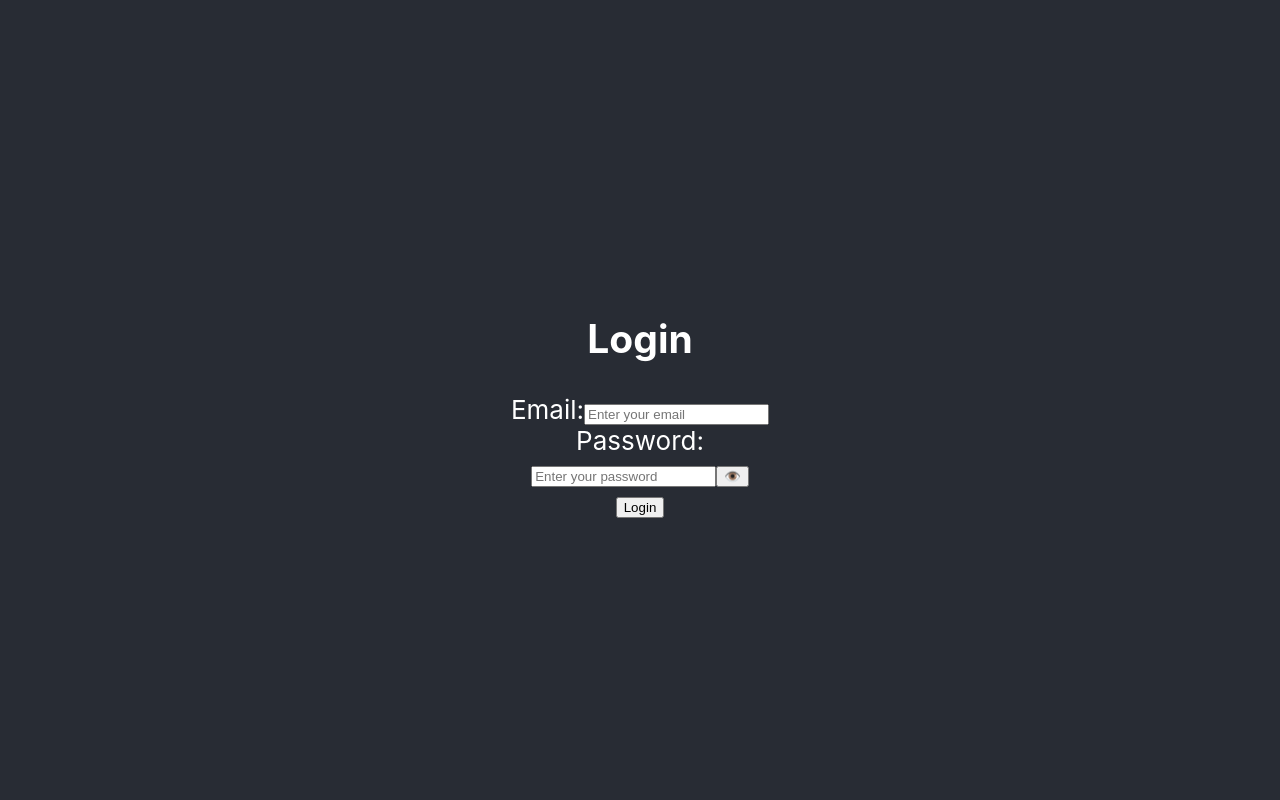
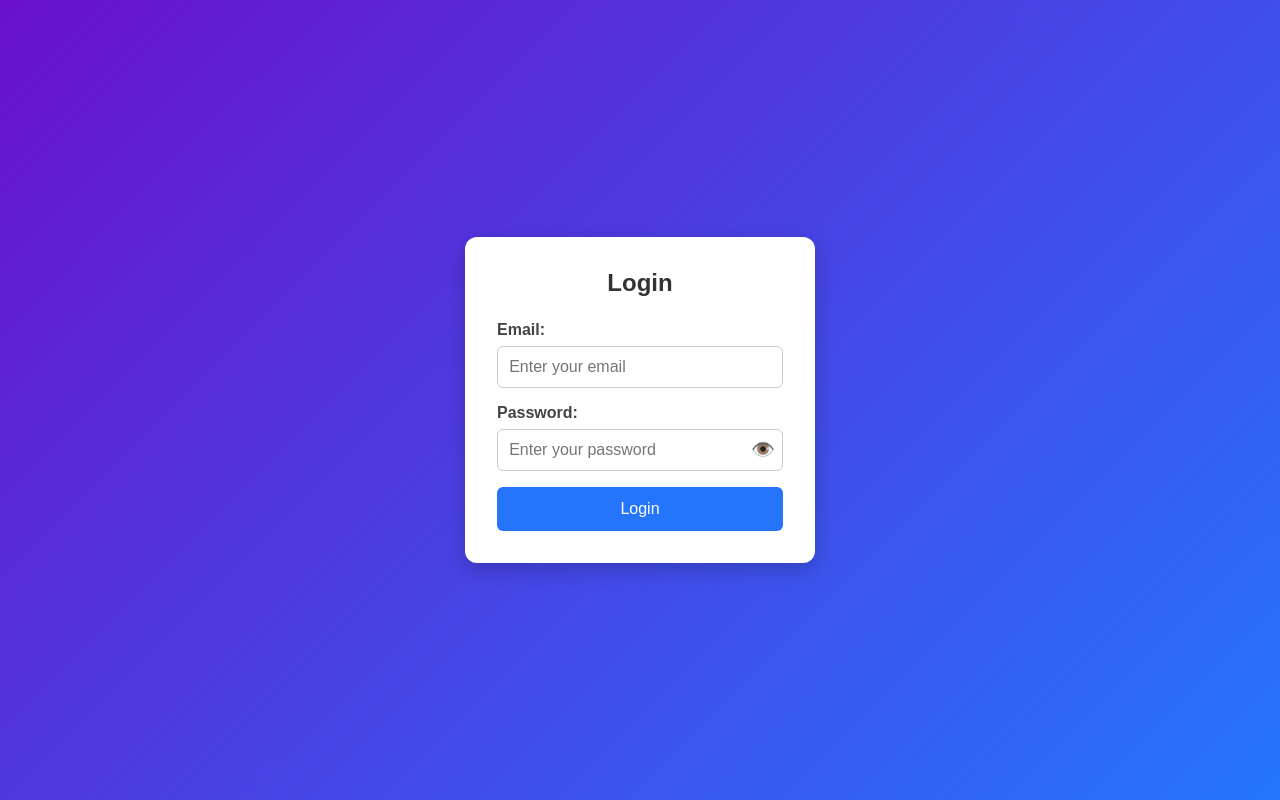
Before and after one commit to yarasulakshmikala/REACT-S104, a React (Create React App) app: page / in a window 1280 px wide. Built offline with nearby package versions, Linux system fonts and the light colour scheme.

Commit message:
Update App.css

```diff
--- a/src/App.css
+++ b/src/App.css
@@ -1,38 +1,117 @@
+/* Reset and base styles */
+* {
+  margin: 0;
+  padding: 0;
+  box-sizing: border-box;
+  font-family: Arial, sans-serif;
+}
+
+body {
+  background: linear-gradient(135deg, #6a11cb, #2575fc);
+  height: 100vh;
+  display: flex;
+  justify-content: center;
+  align-items: center;
+}
+
 .App {
   text-align: center;
 }
 
-.App-logo {
-  height: 40vmin;
-  pointer-events: none;
+.App-header {
+  background: #fff;
+  padding: 2rem;
+  border-radius: 12px;
+  width: 350px;
+  box-shadow: 0 6px 20px rgba(0, 0, 0, 0.2);
 }
 
-@media (prefers-reduced-motion: no-preference) {
-  .App-logo {
-    animation: App-logo-spin infinite 20s linear;
-  }
+h2 {
+  margin-bottom: 1.5rem;
+  color: #333;
 }
 
-.App-header {
-  background-color: #282c34;
-  min-height: 100vh;
+/* Error message */
+.error-message {
+  color: #e63946;
+  background: #ffe5e5;
+  padding: 0.75rem;
+  border-radius: 6px;
+  margin-bottom: 1rem;
+  font-size: 0.9rem;
+  text-align: left;
+}
+
+/* Form groups */
+.login-form {
   display: flex;
   flex-direction: column;
-  align-items: center;
-  justify-content: center;
-  font-size: calc(10px + 2vmin);
-  color: white;
+  gap: 1rem;
 }
 
-.App-link {
-  color: #61dafb;
+.form-group {
+  text-align: left;
 }
 
-@keyframes App-logo-spin {
-  from {
-    transform: rotate(0deg);
-  }
-  to {
-    transform: rotate(360deg);
-  }
+label {
+  display: block;
+  margin-bottom: 0.4rem;
+  font-weight: bold;
+  color: #444;
 }
+
+input {
+  width: 100%;
+  padding: 0.7rem;
+  border: 1px solid #ccc;
+  border-radius: 6px;
+  font-size: 1rem;
+  outline: none;
+  transition: border 0.3s ease;
+}
+
+input:focus {
+  border-color: #2575fc;
+}
+
+/* Password wrapper with toggle */
+.password-wrapper {
+  display: flex;
+  align-items: center;
+  position: relative;
+}
+
+.password-wrapper input {
+  flex: 1;
+  padding-right: 2.5rem; /* space for toggle button */
+}
+
+.toggle-btn {
+  position: absolute;
+  right: 8px;
+  background: none;
+  border: none;
+  cursor: pointer;
+  font-size: 1.2rem;
+}
+
+/* Buttons */
+button[type="submit"] {
+  background: #2575fc;
+  color: #fff;
+  border: none;
+  padding: 0.8rem;
+  border-radius: 6px;
+  cursor: pointer;
+  font-size: 1rem;
+  transition: background 0.3s ease;
+}
+
+button[type="submit"]:hover {
+  background: #1a5edc;
+}
+
+button[type="submit"]:disabled {
+  background: #aaa;
+  cursor: not-allowed;
+}
```
